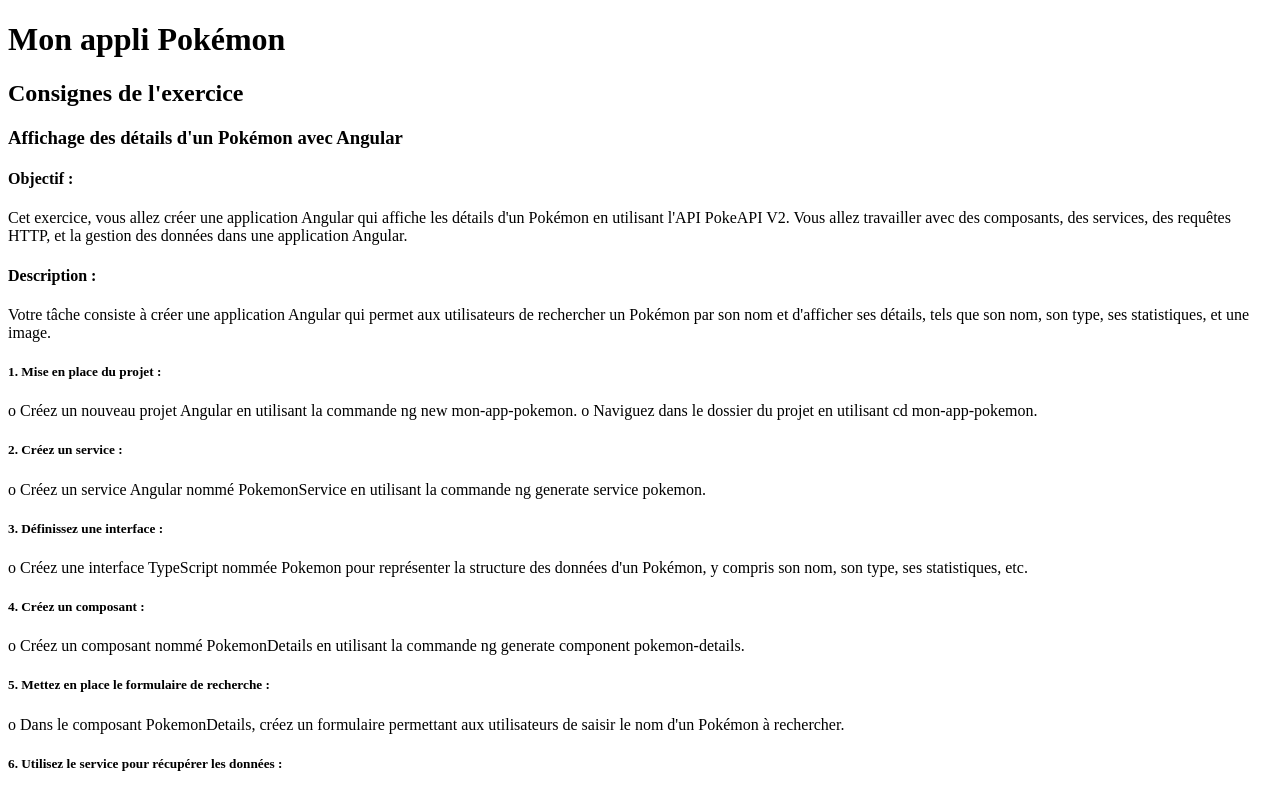
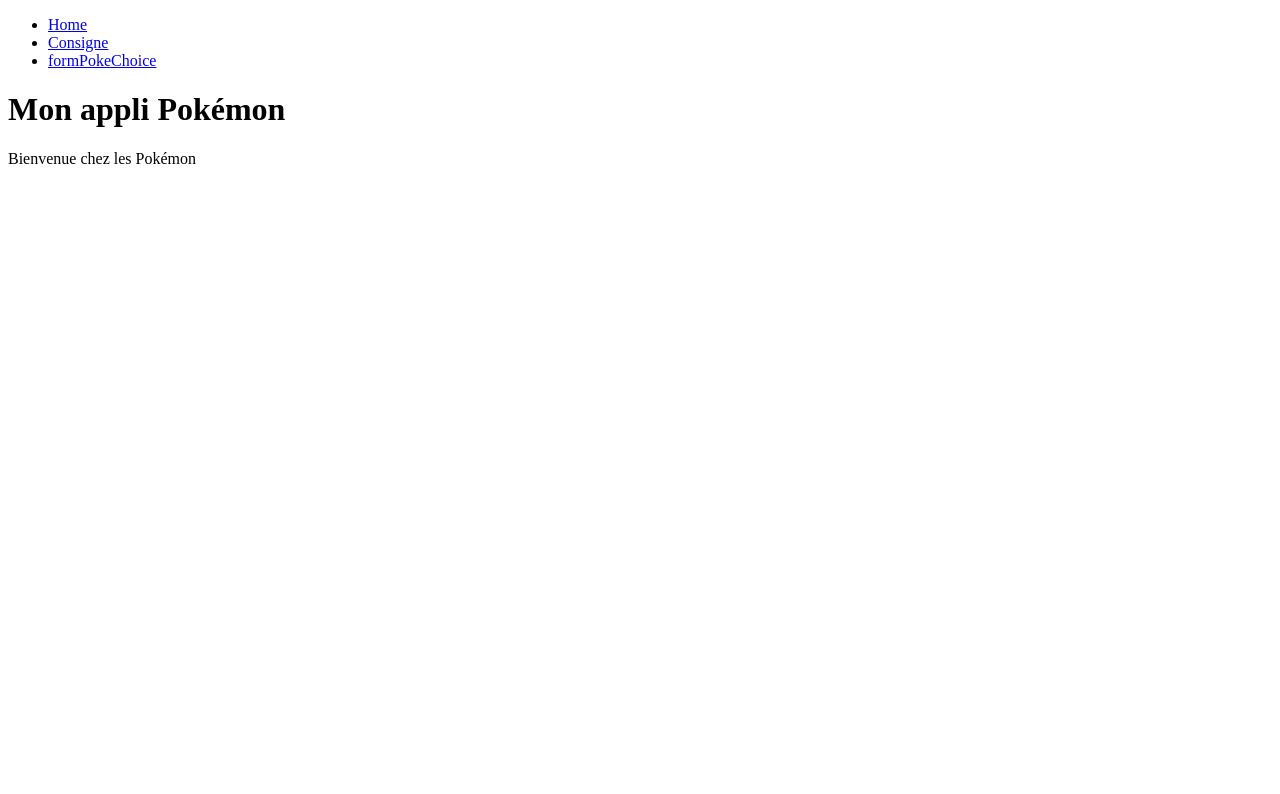
Before and after one commit to Emilie-Cou/MonAppPokemon, an Angular app: page /home in a window 1280 px wide. Before the commit this address led to /. Shown: the top 794 px of the page. Built offline with nearby package versions, Linux system fonts and the light colour scheme.

Commit message:
Ajout home + restructuration

```diff
--- a/src/app/app-routing.module.ts
+++ b/src/app/app-routing.module.ts
@@ -1,8 +1,13 @@
 import { NgModule } from '@angular/core';
 import { RouterModule, Routes } from '@angular/router';
 import { PokemonDetailsComponent } from './pokemon-details/pokemon-details.component';
+import { ConsigneComponent } from './consigne/consigne.component';
+import { HomeComponent } from './home/home.component';
 
 const routes: Routes = [
+  { path: '', redirectTo: 'home', pathMatch: 'full'},
+  { path: 'home', component: HomeComponent},
+  { path: 'consigne', component: ConsigneComponent },
   { path: 'pokeChoice', component: PokemonDetailsComponent }
 ];
 
--- a/src/app/app.component.html
+++ b/src/app/app.component.html
@@ -1,3 +1,4 @@
-<h1>Mon appli Pokémon</h1>
-
-<app-consigne></app-consigne>
+<main>
+    <app-navbar></app-navbar>
+    <router-outlet></router-outlet>
+</main>
--- /dev/null
+++ b/src/app/home/home.component.html
@@ -0,0 +1,2 @@
+<h1>Mon appli Pokémon</h1>
+<p>Bienvenue chez les Pokémon</p>
--- a/src/app/navbar/navbar.component.html
+++ b/src/app/navbar/navbar.component.html
@@ -1,3 +1,5 @@
 <ul>
-    <li><a routerLink="pokeChoice"></a>formPokeChoice</li>
+    <li><a routerLink="home">Home</a></li>
+    <li><a routerLink="consigne">Consigne</a></li>
+    <li><a routerLink="pokeChoice">formPokeChoice</a></li>
 </ul>
--- a/src/app/pokemon-details/pokemon-details.component.ts
+++ b/src/app/pokemon-details/pokemon-details.component.ts
@@ -23,6 +23,7 @@
   }
 
   onSubmit() {
+    console.log('je submit');
 
   }
 }
```
Also changed, not shown: src/app/app.module.ts (+7 -2 lines), src/app/home/home.component.ts (added, +10 -0 lines), src/app/home/home.component.scss (added).
